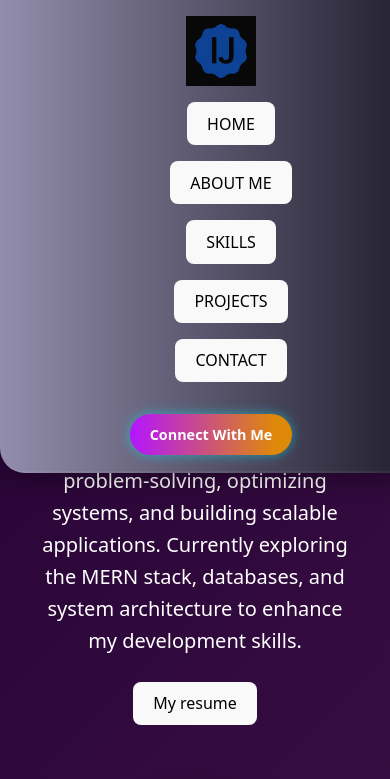
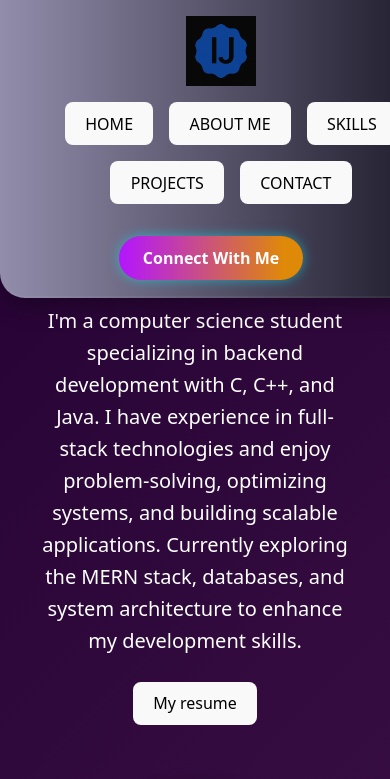
Before and after one commit to Ishaj3009/first, a React (Vite) app in the folder my-app/: page / in a window 390 px wide. Shown: the top 779 px of the page. Built offline with nearby package versions, Linux system fonts and the light colour scheme.

Commit message:
Fix navbar layout on small screens

```diff
--- a/my-app/src/Components/Navbar.css
+++ b/my-app/src/Components/Navbar.css
@@ -155,7 +155,7 @@
     word-wrap: break-word;
     transition: transform 0.3s ease, box-shadow 0.3s ease;
 } */
-@media (max-width: 768px) {
+/* @media (max-width: 768px) {
   .Navbar {
     flex-direction: column;
     align-items: center;
@@ -185,4 +185,24 @@
     padding: 0.6rem 1.2rem;
     font-size: 0.9rem;
   }
+} */
+
+
+@media (max-width: 768px) {
+  .Navbar {
+    flex-direction: column;
+    padding: 1rem;
+  }
+
+  .nav-menu {
+    flex-direction: row;       /* Make them stay side-by-side */
+    flex-wrap: wrap;           /* Wrap if screen too small */
+    justify-content: center;
+    gap: 1rem;
+    margin-top: 1rem;
+  }
+
+  .nav-connect {
+    margin-top: 1rem;
+  }
 }
```
